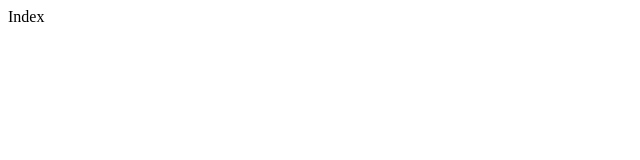
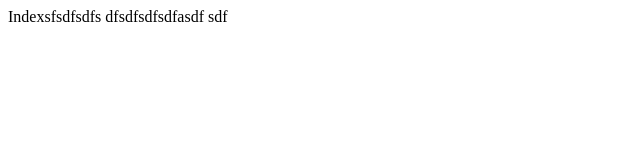
Before and after one commit to lzwmichelle/liondance, a plain HTML site: page index.html in a window 1280 px wide. Shown: the whole page, without its empty margins (0-640 px from the left). Drawn offline with Linux system fonts and the light colour scheme.

Commit message:
3/13/2016-15:22

```diff
--- a/index.html
+++ b/index.html
@@ -4,6 +4,6 @@
         <title> Index</title>
     </head>
     <body>
-Index
+Indexsfsdfsdfs dfsdfsdfsdfasdf sdf
     </body>
 </html>
```
